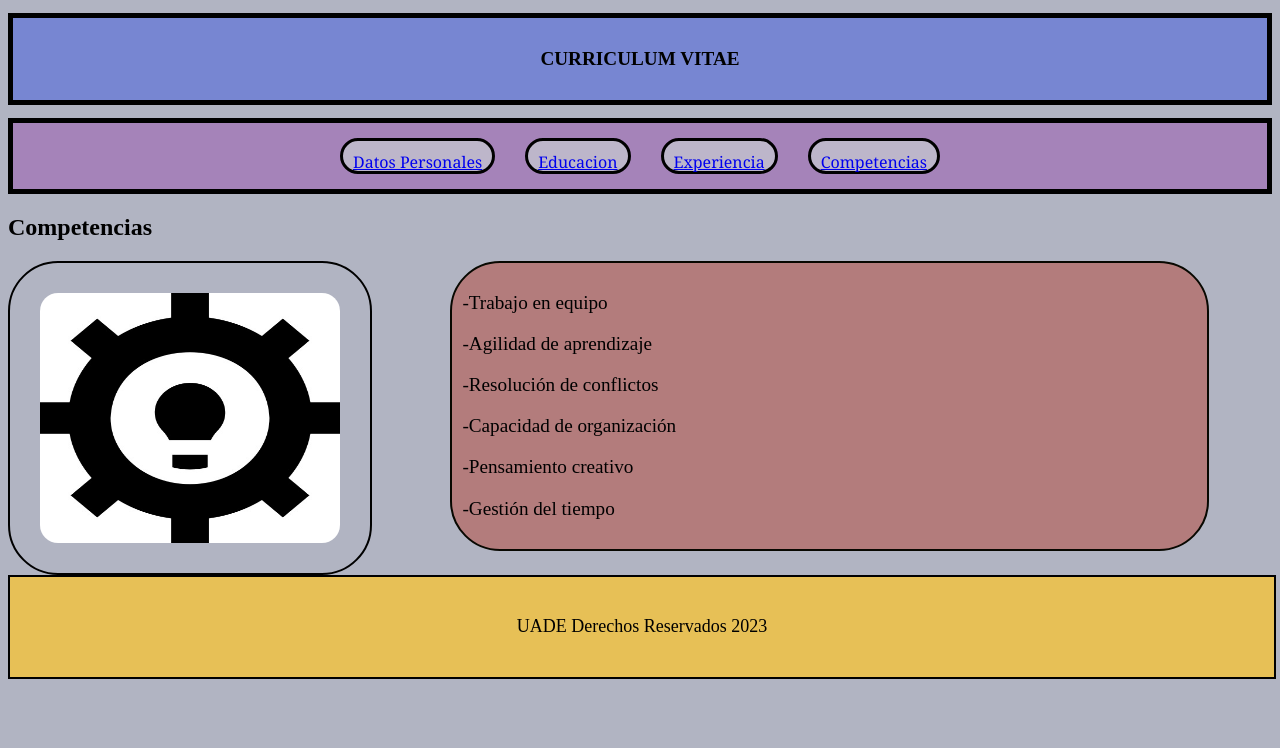
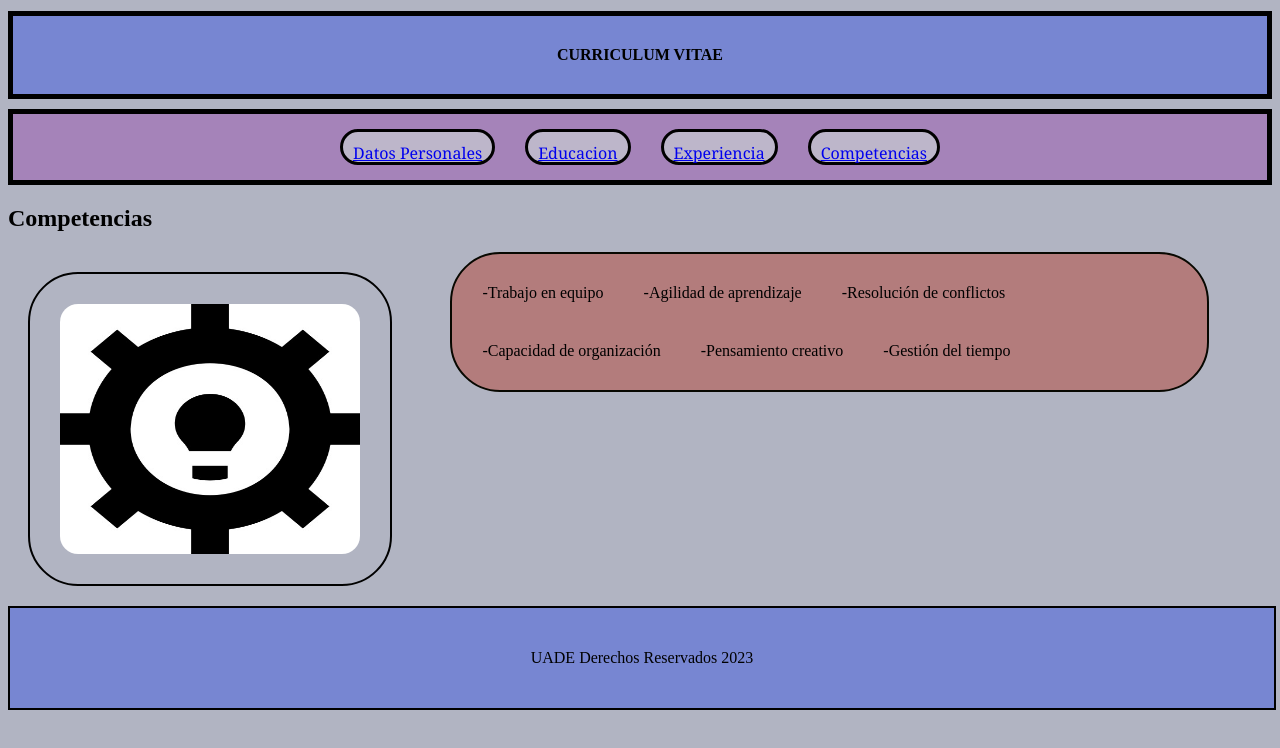
Before and after one commit to Cnieba/cv_, a plain HTML site: page competencias.html in a window 1280 px wide. Drawn offline with Linux system fonts and the light colour scheme.

Commit message:
Add files via upload

```diff
--- a/competencias.html
+++ b/competencias.html
@@ -3,8 +3,12 @@
 <head>
     <meta charset="UTF-8">
     <meta name="viewport" content="width=device-width, initial-scale=1.0">
+    <meta http-equiv="X-UA-Compatible" content="IE=edge">
+    <meta charset="UTF-8">
+    <meta name="viewport" content="width=device-width, initial-scale= 1.0">
     <title>CV Camila Nieba</title>
     <link rel="stylesheet" href="estilo.css">
+
     <style>
         body{
             background-color: rgb(177, 180, 194);
--- a/estilo.css
+++ b/estilo.css
@@ -15,6 +15,8 @@ img{
     float: left;
     margin-right: 50px;
     max-width: 100%;
+    margin: 20px;
+
 }
 
 #titulo{
@@ -23,10 +25,11 @@ img{
     padding: 30px;
     border-bottom: 50px ;
     border:solid 5px;
+    font-size: 1em;
 }
 
 footer{
-    background-color: rgb(231, 192, 86);
+    background-color: rgb(119, 133, 211, 0.979);
     color: black;
     height: 100px;
     width: 100%;
@@ -37,6 +40,8 @@ footer{
     align-self: flex-end;
     margin: auto;
     border:solid 2px;
+    font-size: 1em;
+
 
 }
 
@@ -46,6 +51,7 @@ nav{
     display: flex;
     justify-content: center;
     border:solid 5px;
+    font-size: 1em;
 }
 
 .boton{
@@ -58,6 +64,7 @@ nav{
     margin-inline: 100 px;
     font-family: Georgia, serif;
     border:solid 3px;
+    font-size: 1em;
 }
 
 p{
@@ -65,7 +72,8 @@ p{
     margin-right: 45px;
     font-size: larger;
     font-style: bold;
-
+    margin: 20px;
+    font-size: 1em;
 }
 
 .container{
@@ -78,11 +86,13 @@ p{
     margin-left: 35%;
     text-align: left;
     border-radius: 50px ;
+    font-size: 1em;
 }
 
 .competencia.png{
     margin-left: 10%;
     margin-left: 10%;
+    max-width: 100%;
 }
 
 body{
@@ -90,8 +100,13 @@ body{
     min-height: 100vh;
 }
 
-@media (max-width: 600px){
-    body{
-        background-color: black;
-    }
+
+
+.container{
+    display: flex;
+    flex-wrap: wrap;
 }
+
+.boton{
+    font-size: 1em;
+}
```
Also changed, not shown: datos personales.html (+5 -0 lines), educacion.html (+4 -0 lines), experiencia.html (+4 -0 lines), index.html (+3 -1 lines).
